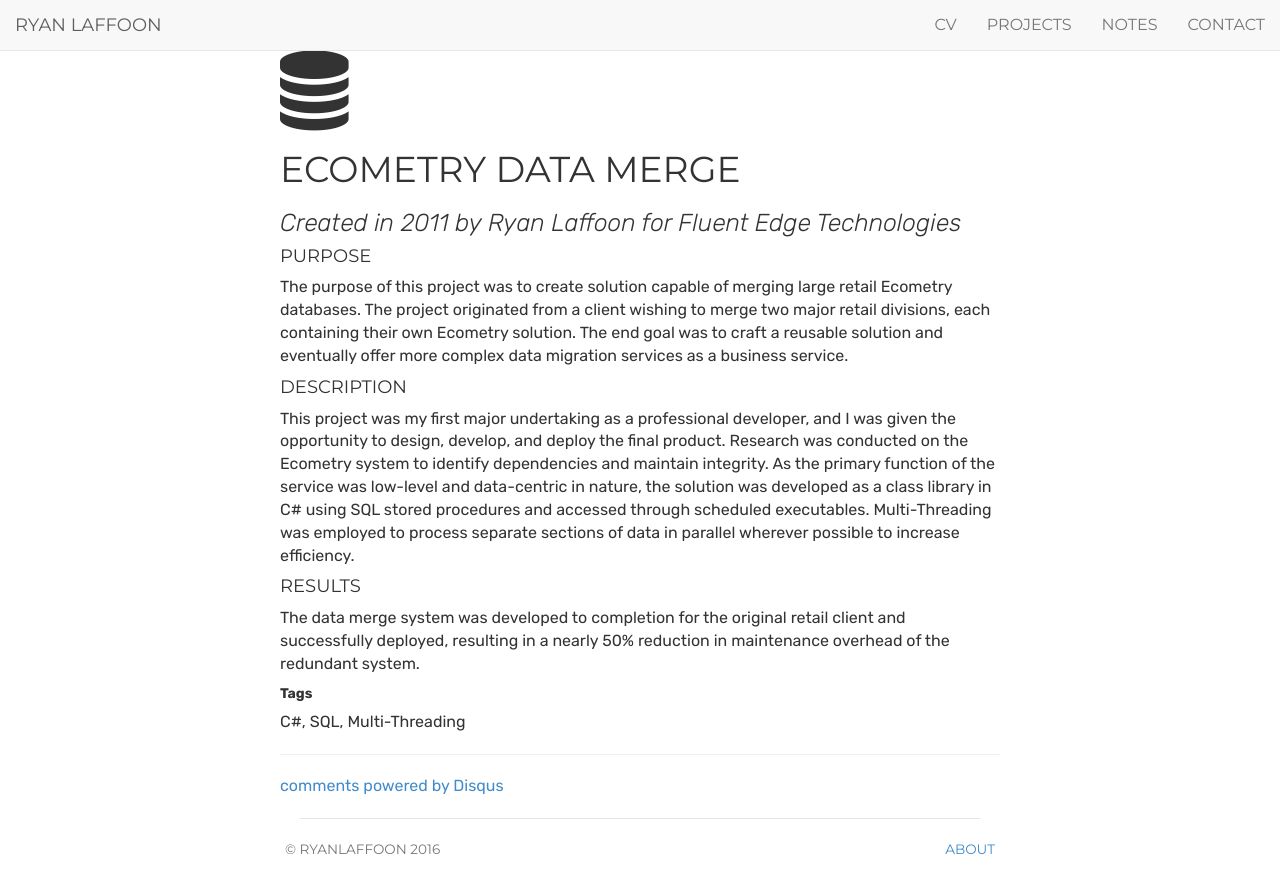
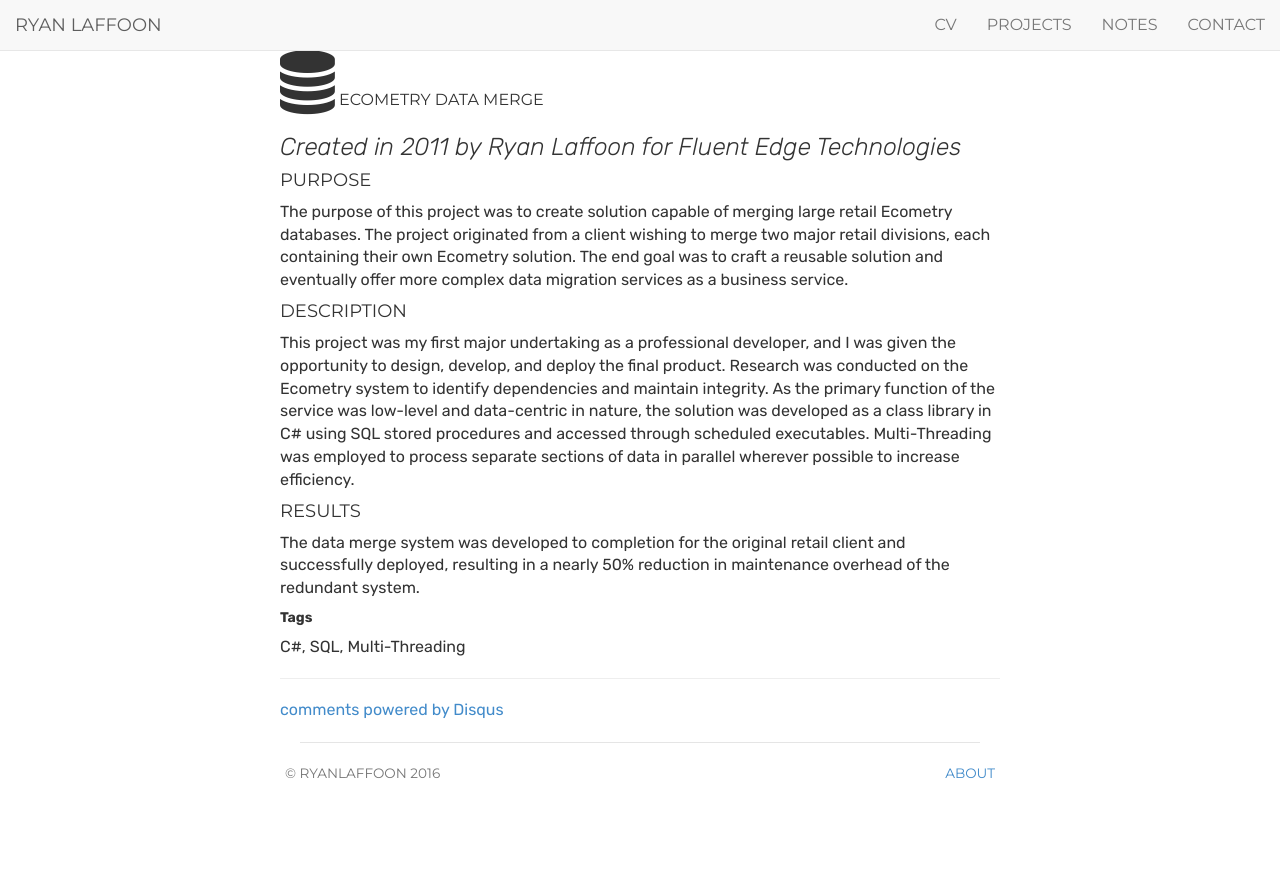
Before and after one commit to ryanlaffoon/ryanlaffoon.github.io, a Jekyll site: the page built from _projects/Ecometry-Data-Merge.md, in a window 1280 px wide and 931 px high. Shown: the top 893 px of the window. Built offline with Jekyll 4.4.1, drawn with Linux system fonts in a browser that asks for light colours; comment, search, counter and statistics services are not loaded.

Commit message:
Update project.html

```diff
--- a/_layouts/project.html
+++ b/_layouts/project.html
@@ -7,8 +7,8 @@
 
 <div class="projects">
     <div class="project single">
-        <i class="{{ project.icon }} fa-5x"></i>
-        <h1 class="title">{{ project.name }}</h1>
+
+        <span class="title"><i class="{{ project.icon }} fa-4x"></i> {{ project.name }}</span>
 
         <h3 class="credit">
             Created in {{ project.year }} {% if project.author %} by {{ project.author }} {% endif %} {% if project.owner %} for {{ project.owner }} {% endif %}
```
